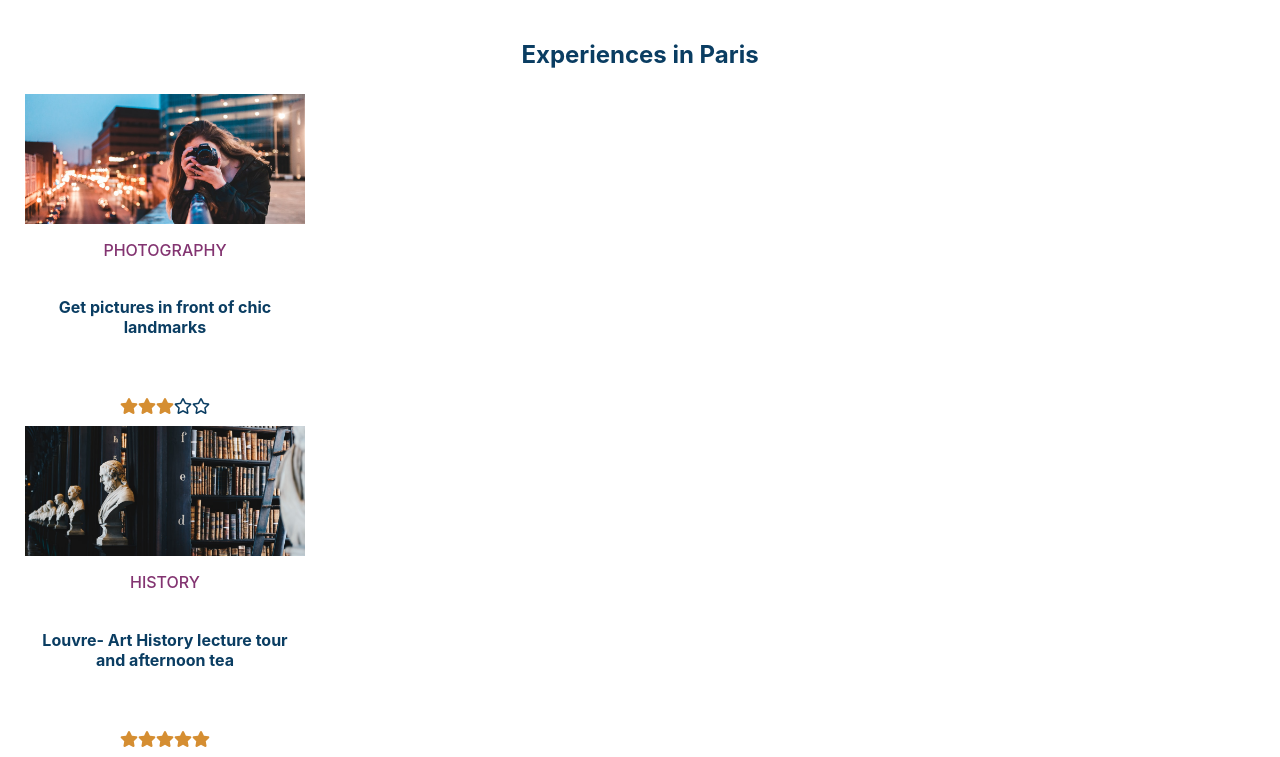
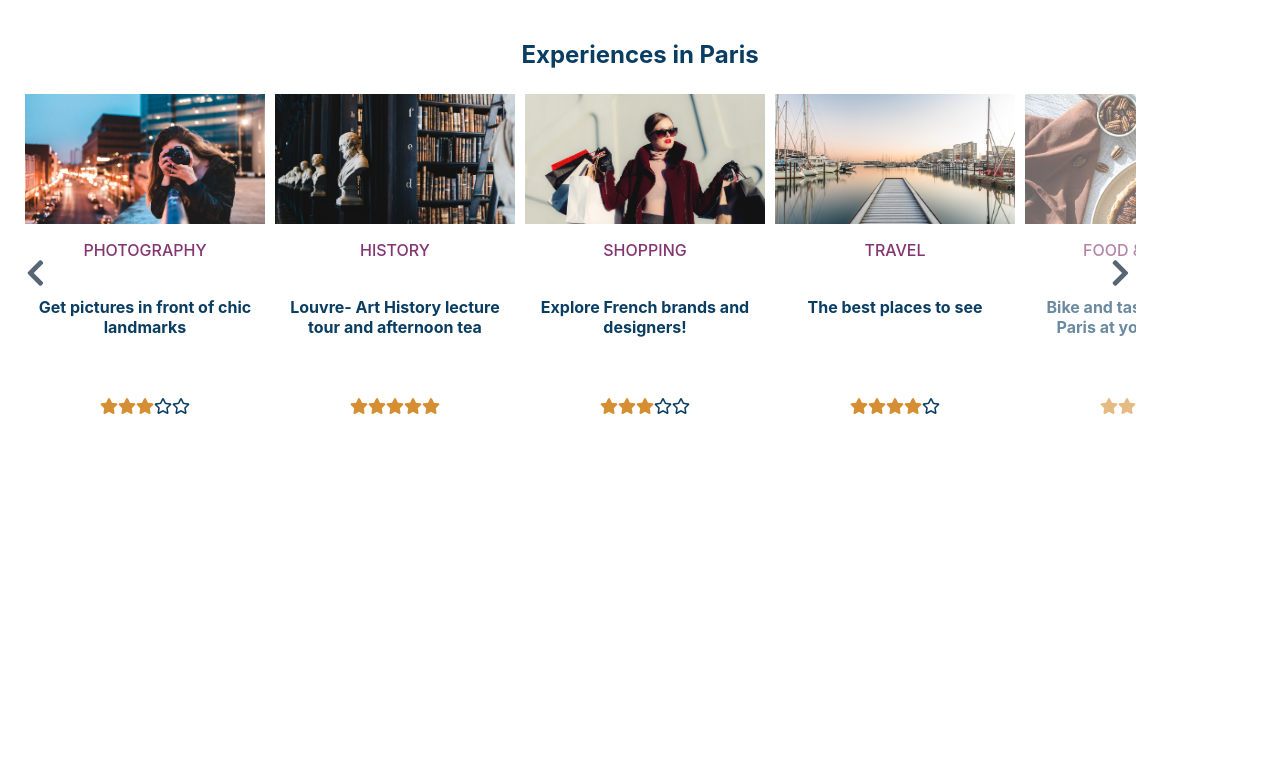
Before and after one commit to malwina-mika/carousel-slider, a React (Create React App) app: page / in a window 1280 px wide. Shown: the top 757 px of the page. Built offline with nearby package versions, Linux system fonts and the light colour scheme.

Commit message:
Add styles to Carousel component

```diff
--- a/src/components/Box/Box.scss
+++ b/src/components/Box/Box.scss
@@ -4,7 +4,7 @@
   justify-content: space-between;
   padding: 5px;
   width: 280px;
-  opacity: 0;
+  opacity: 0.6;
   transition: opacity 300ms linear;
  &.--active {
     opacity:1
--- a/src/components/Carousel/Carousel.scss
+++ b/src/components/Carousel/Carousel.scss
@@ -3,5 +3,46 @@
   margin: 40px auto;
   color: #0a3d62;
   text-align: center;
+  .wrapper{
+    width: 100%;
+    height: 336px;
+    position: relative;
+    max-width: 90%;
+    overflow: hidden;
+    align-self: center;
+
+    .carousel-container{
+      display: flex;
+      flex-direction: row;
+      flex-wrap: inherit;
+      overflow: hidden;
+      align-self: center;
+      width: 1500px;
+      transition: transform .4s ease-in-out;
+      justify-content: space-around;
+
+    }
+
+    .button-container{
+      position: absolute;
+      width: 100%;
+      top:50%;
+      display: flex;
+      justify-content: space-between;
+      button{
+        border: none;
+        background: none;
+        color: #576574;
+        outline: none;
+        cursor: pointer;
+        &.--hidden {
+          opacity:0;
+        }
+        svg{
+        font-size: 30px;
+        }
+      }
+    }
+  }
 
 }
```
